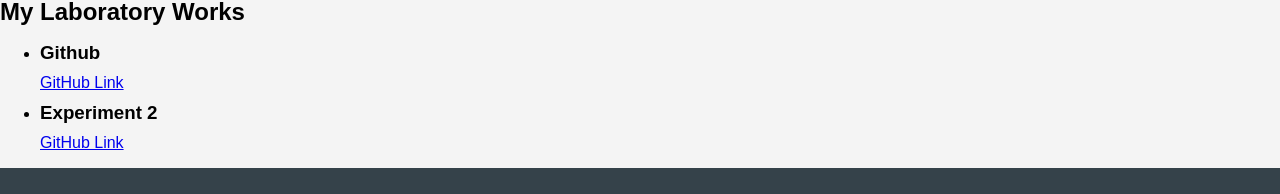
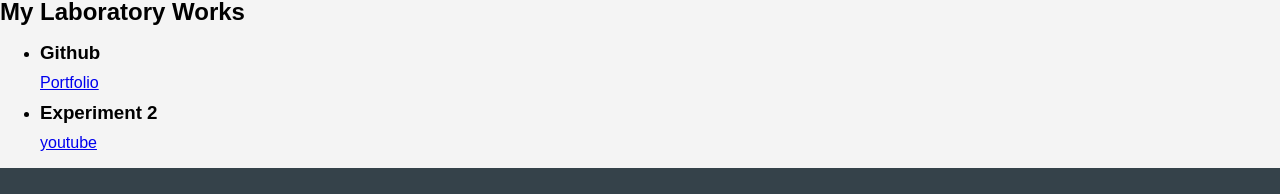
Before and after one commit to programer228121/web3, a plain HTML site: page laboratory.html in a window 1280 px wide. Shown: the part 129-323 px from the top of the page. Drawn offline with Linux system fonts and the light colour scheme.

Commit message:
Update laboratory.html

```diff
--- a/laboratory.html
+++ b/laboratory.html
@@ -26,11 +26,11 @@
             <ul>
                 <li>
                     <h3>Github</h3>
-                    <a href="lab5/index.html">GitHub Link</a>
+                    <a href="lab5/index.html">Portfolio</a>
                 </li>
                 <li>
                     <h3>Experiment 2</h3>
-                    <a href="https://github.com/username/experiment2">GitHub Link</a>
+                    <a href="lab3/index.html">youtube</a>
                 </li>
             </ul>
         </section>
```
